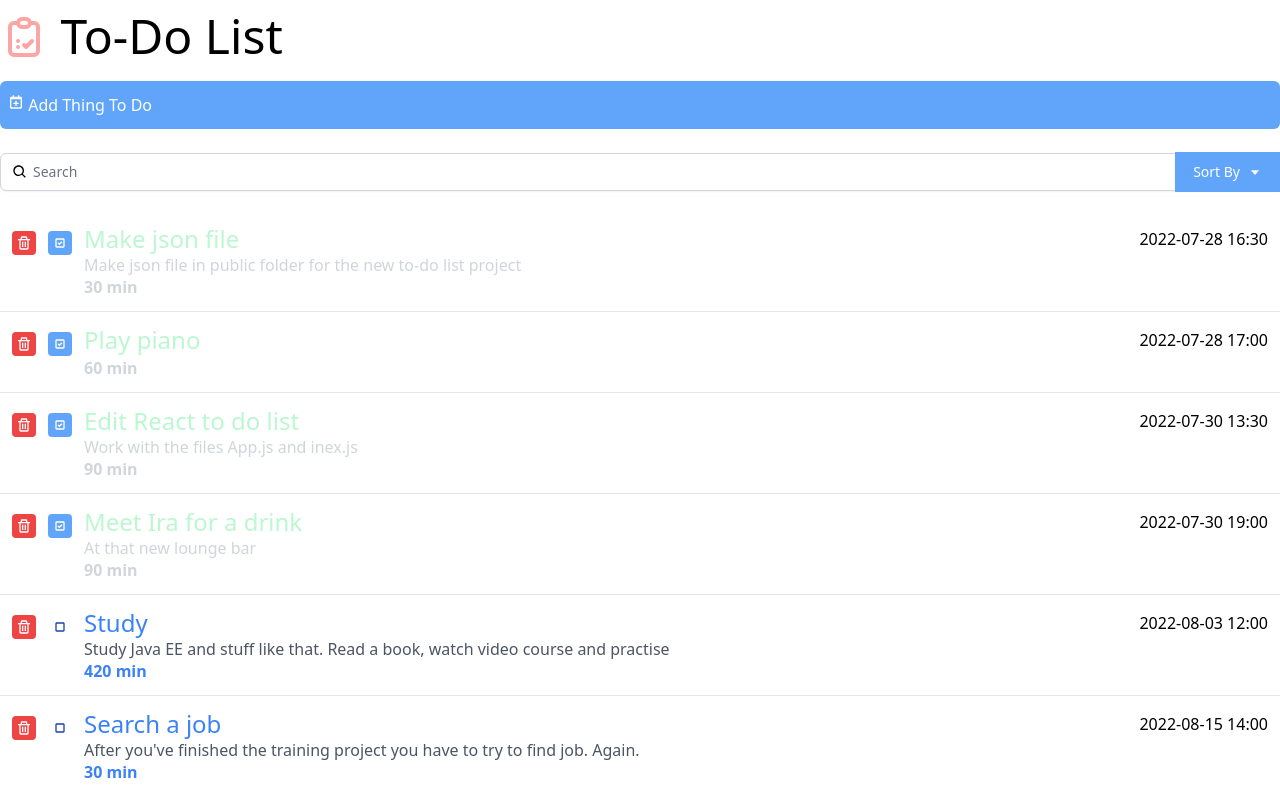
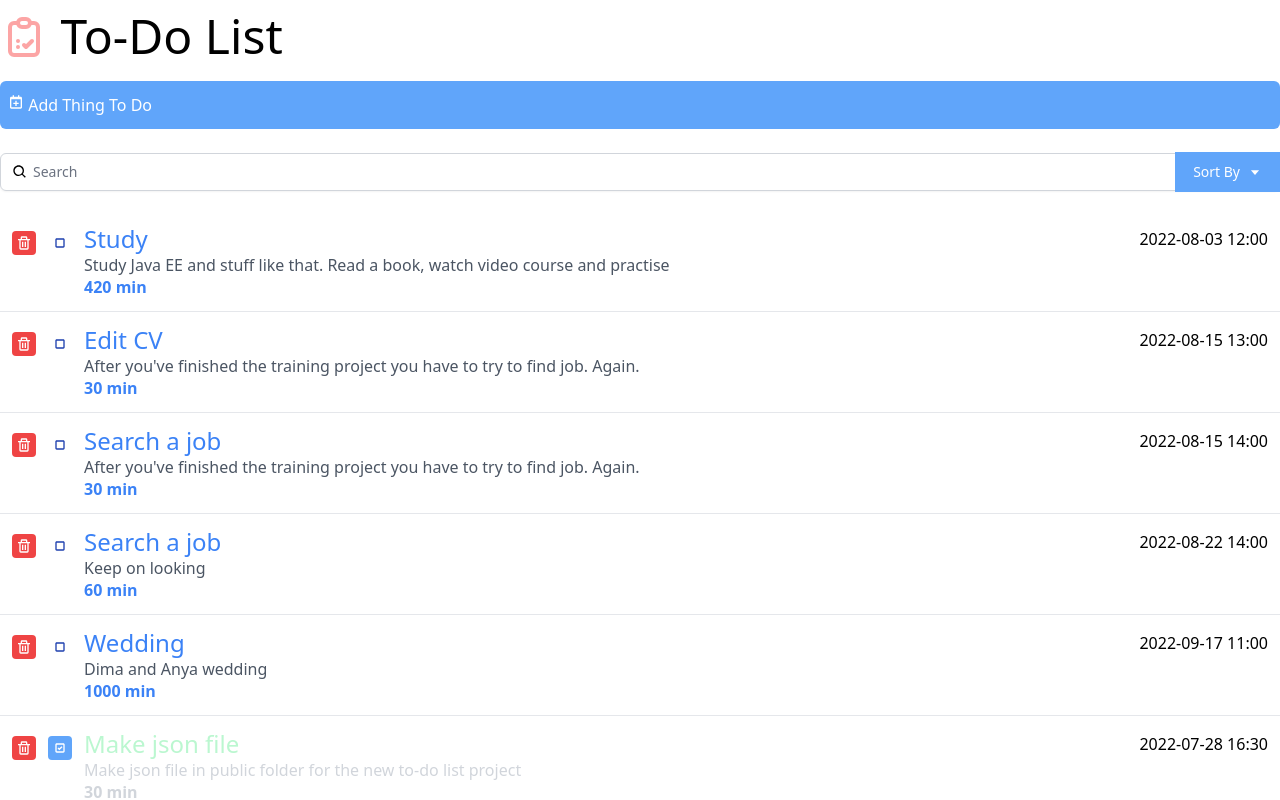
Before and after one commit to egor-no/todo-react, a React (Create React App) app: page / in a window 1280 px wide. Shown: the top 800 px of the page. Built offline with nearby package versions, Linux system fonts and the light colour scheme.

Commit message:
Resort  after todo entry edit

```diff
--- a/public/todo-list.json
+++ b/public/todo-list.json
@@ -41,10 +41,34 @@
     },
     {
       "id": "5",
+      "title": "Edit CV",
+      "notes": "After you've finished the training project you have to try to find job. Again.  ",
+      "date": "2022-08-15 13:00",
+	    "duration": 30,
+	    "status": false
+    },
+    {
+      "id": "6",
       "title": "Search a job",
       "notes": "After you've finished the training project you have to try to find job. Again.  ",
       "date": "2022-08-15 14:00",
 	    "duration": 30,
 	    "status": false
+    },
+    {
+      "id": "7",
+      "title": "Search a job",
+      "notes": "Keep on looking  ",
+      "date": "2022-08-22 14:00",
+	    "duration": 60,
+	    "status": false
+    },
+    {
+      "id": "8",
+      "title": "Wedding",
+      "notes": "Dima and Anya wedding ",
+      "date": "2022-09-17 11:00",
+	    "duration": 1000,
+	    "status": false
     }
   ]
--- a/src/App.js
+++ b/src/App.js
@@ -8,9 +8,10 @@ function App() {
 
   let [toDoList, setToDoList] = useState([]);
   let [query, setQuery] = useState("");
-  let [sortBy, setSortBy] = useState("todoTitle");
+  let [sortBy, setSortBy] = useState("date");
   let [orderBy, setOrderBy] = useState("asc");
-  let [undoneFirst, setUndoneFirst] = useState(false);
+  let [undoneFirst, setUndoneFirst] = useState(true);
+  let [reDraw, setReDraw] = useState(0);
 
   const filteredToDoList = toDoList.filter(
     item => {
@@ -82,6 +83,9 @@ function App() {
                 onThingDone={
                   () => {thing.status = !thing.status}
                 }
+                onDoneAndFocusLost={
+                  () => {setReDraw(reDraw+1)}
+                }
               />
           ))
         }
--- a/src/components/ToDoInfo.js
+++ b/src/components/ToDoInfo.js
@@ -42,7 +42,8 @@ function getIcon(isDone) {
         return <BiCheckbox width="100%" />
 }
 
-const DoneThing = ({isDone, isPast, onThingDone, setIsDone, setHeaderColor, setTextColor, setDurationColor}) => {
+const DoneThing = ({isDone, isPast, onThingDone, setIsDone, setHeaderColor, setTextColor,
+    setDurationColor, onDoneAndFocusLost}) => {
     const [buttonDesign, setButtonDesign] = useState(chooseCheckBoxDesign(isDone));
     let newIsDone = !isDone;
 
@@ -55,11 +56,14 @@ const DoneThing = ({isDone, isPast, onThingDone, setIsDone, setHeaderColor, setT
             setButtonDesign(chooseCheckBoxDesign(newIsDone));
             setDurationColor(chooseDurationColor(newIsDone));
         }}
+        onBlur={() => {
+            onDoneAndFocusLost();
+        }}
         className={buttonDesign} >
         {getIcon(isDone)}</button>
 }
 
-const ToDoInfo = ({thingToDo, onDeleteThing, onThingDone}) => {
+const ToDoInfo = ({thingToDo, onDeleteThing, onThingDone, onDoneAndFocusLost}) => {
 
     let now = new Date();
     let date = new Date(thingToDo.date);
@@ -78,7 +82,8 @@ const ToDoInfo = ({thingToDo, onDeleteThing, onThingDone}) => {
                 className="p-1 mr-3 mt-2 rounded text-white bg-red-500 hover:bg-yellow-700 focus:outline-none focus:ring-2 focus:ring-offset-2 focus:ring-blue-500">
                 <BiTrash /></button>
         <DoneThing isDone={isDone} isPast={isPast} onThingDone={onThingDone} setIsDone={setIsDone}
-            setHeaderColor={setHeaderColor} setTextColor={setTextColor} setDurationColor={setDurColor} />
+            setHeaderColor={setHeaderColor} setTextColor={setTextColor} setDurationColor={setDurColor}
+            onDoneAndFocusLost={onDoneAndFocusLost} />
         </div>
         <div className="flex-grow">
         <div className="flex items-center">
```
